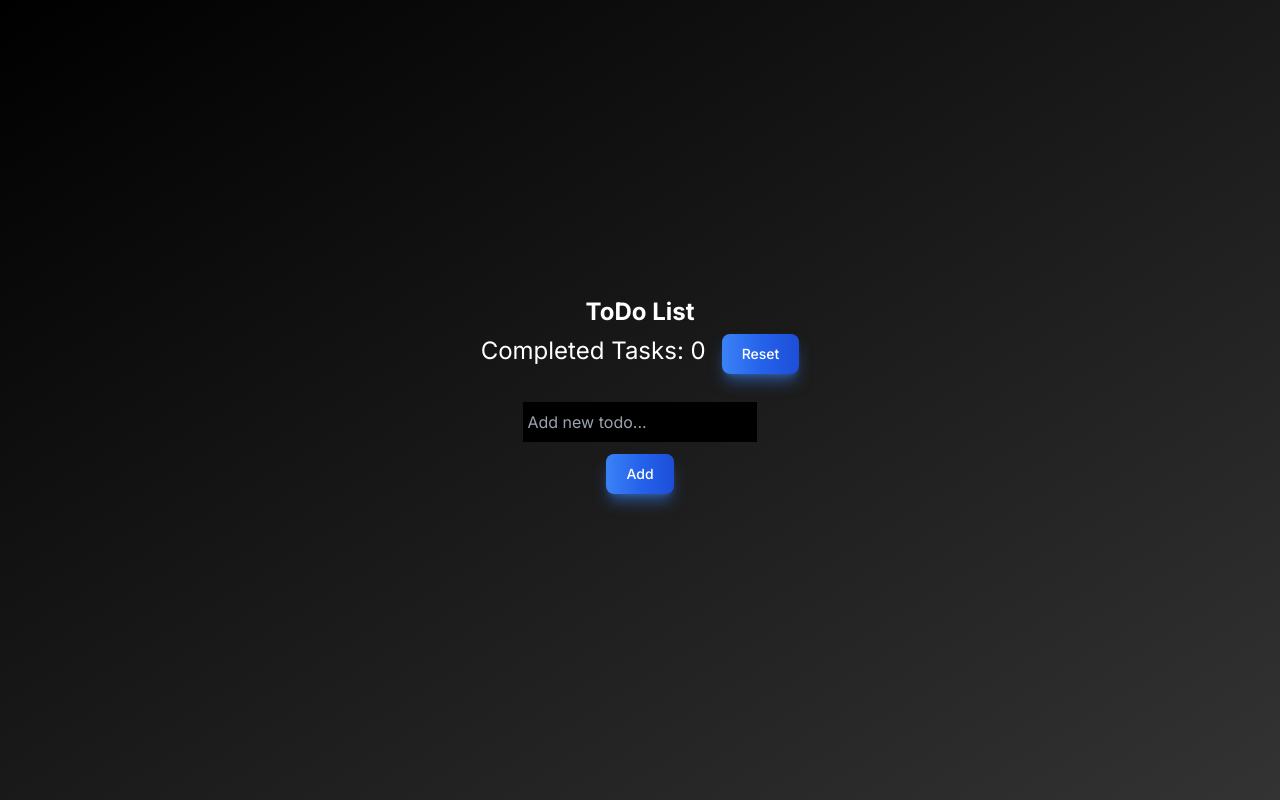
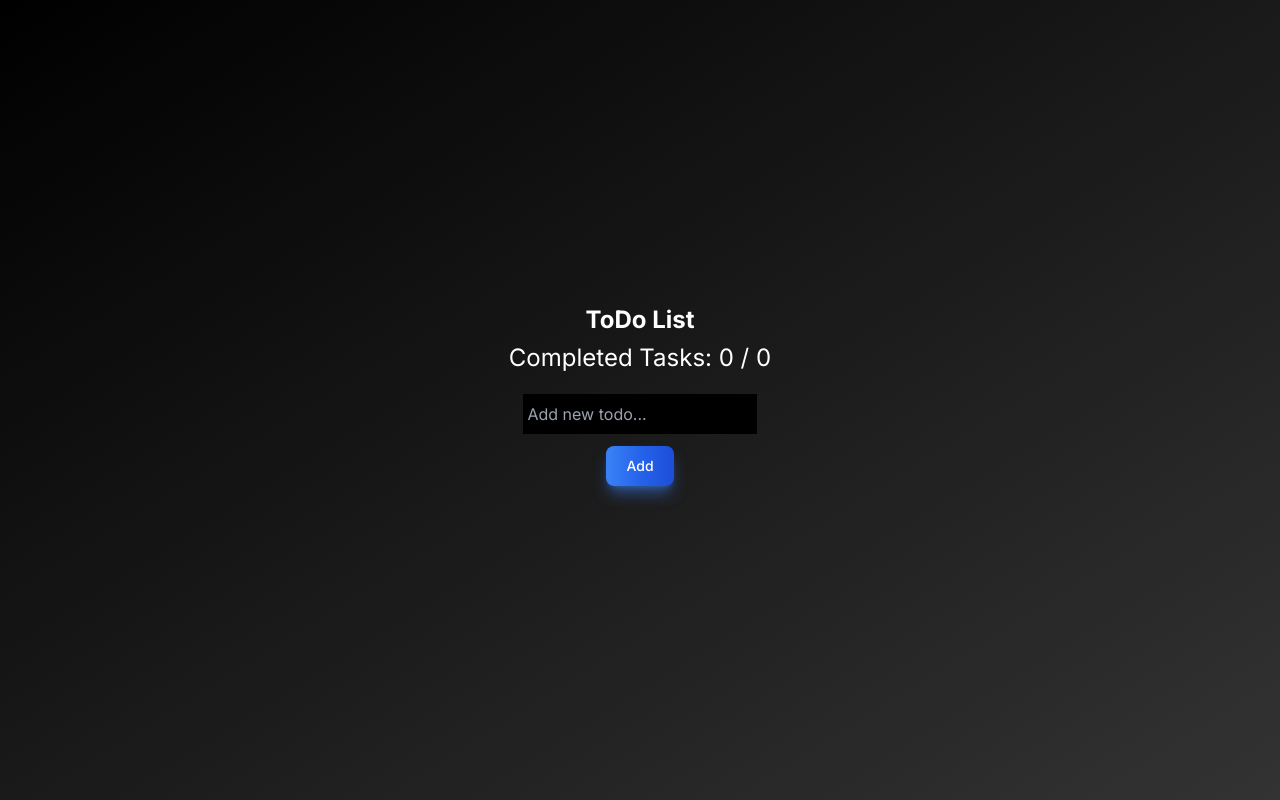
Before and after one commit to YAMAKI-Kengo/learn-next, a Next.js app: page /todo in a window 1280 px wide. Built offline with nearby package versions, Linux system fonts and the light colour scheme.

Commit message:
ADD:カウンター機能の改善

```diff
--- a/src/app/todo/page.tsx
+++ b/src/app/todo/page.tsx
@@ -15,20 +15,27 @@ import Button from "@/components/button";
 const TodoList = () => {
   const [todos, setTodos] = useState([]);
   const [inputValue, setInputValue] = useState("");
-  const [count, setCount] = useState(0);
+  const [completedCount, setCompletedCount] = useState(0);
+  const [tasksCount, setTasksCount] = useState(0);
 
-  const handleIncrement = () => {
-    setCount(count + 1);
+  const handleCompletedIncrement = () => {
+    setCompletedCount(completedCount + 1);
   };
 
-  const reset = () => {
-    setCount(0);
+  const handleTasksIncrement = () => {
+    setTasksCount(tasksCount + 1);
+  };
+
+  const handleDecrement = () => {
+    setTasksCount(tasksCount - 1);
+    setCompletedCount(completedCount - 1);
   };
 
   const addTodo = () => {
     if (inputValue.trim() !== "") {
       setTodos([...todos, { text: inputValue, completed: false }]);
       setInputValue("");
+      handleTasksIncrement();
     }
   };
 
@@ -36,12 +43,13 @@ const TodoList = () => {
     const newTodos = [...todos];
     newTodos[index].completed = !newTodos[index].completed;
     setTodos(newTodos);
-    handleIncrement();
+    handleCompletedIncrement();
   };
 
   const deleteTodo = (index) => {
     const newTodos = todos.filter((_, i) => i !== index);
     setTodos(newTodos);
+    handleDecrement();
   };
 
   return (
@@ -51,10 +59,7 @@ const TodoList = () => {
           ToDo List
         </Text>
         <p className="text-2xl mb-4">
-          Completed Tasks: {count}
-          <Button onClick={reset} style={{ marginLeft: "16px" }}>
-            Reset
-          </Button>
+          Completed Tasks: {completedCount} / {tasksCount}
         </p>
         <Input
           placeholder=" Add new todo..."
```
